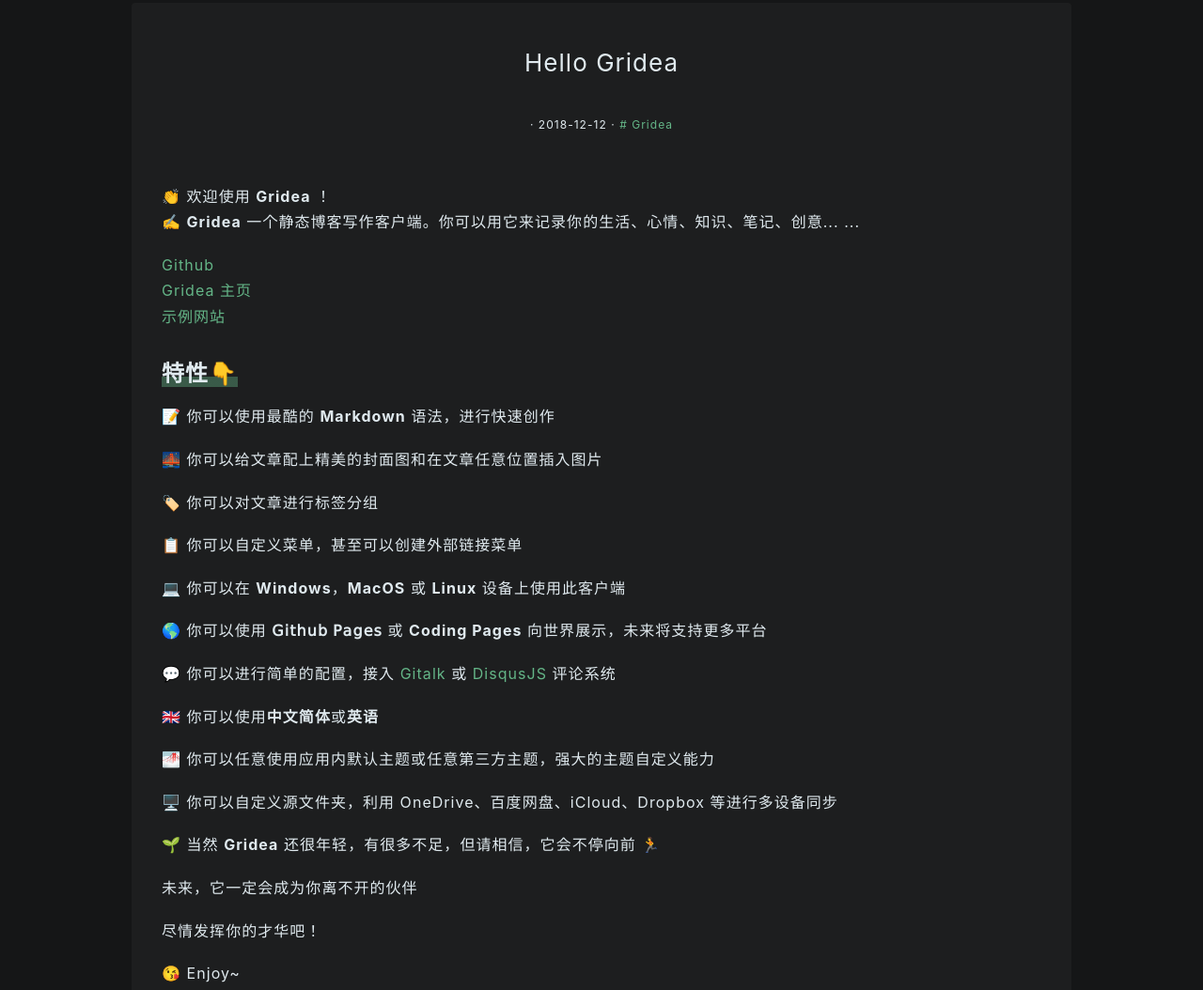
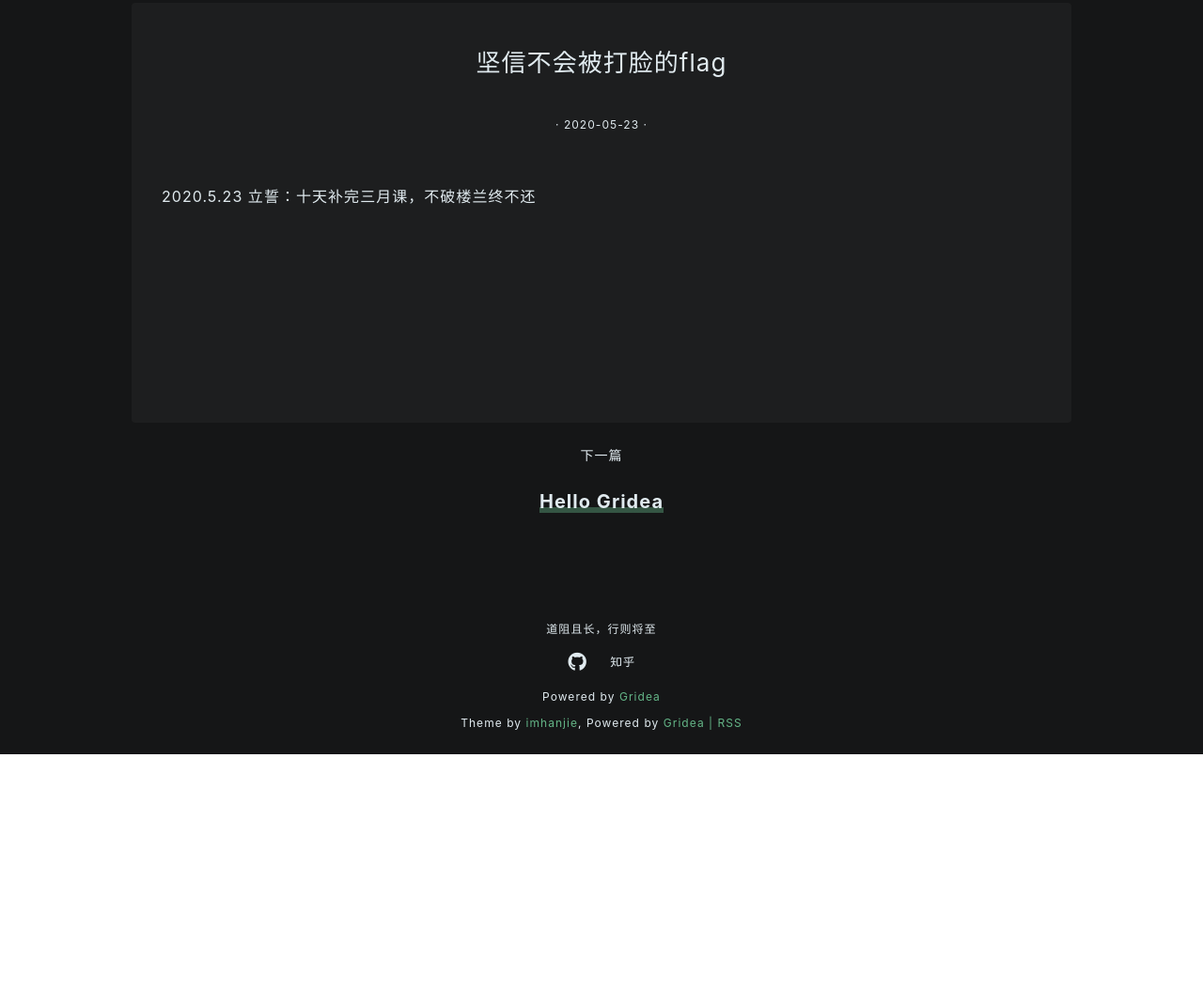
Before and after one commit to WuHe0518/WuHe0518.github.io, a plain HTML site: page post/jian-xin-bu-hui-bei-da-lian-de-flag/index.html in a window 1280 px wide. Shown: the part 128-1182 px from the top of the page at 94% size. After the commit the page ends 931 px from the top, so only its background shows below. Drawn offline with nearby package versions, Linux system fonts and the light colour scheme; a script that the page names is missing.

Commit message:
update from gridea: 2020-05-23 22:10:45

```diff
--- a/post/hello-gridea/index.html
+++ b/post/jian-xin-bu-hui-bei-da-lian-de-flag/index.html
@@ -3,8 +3,8 @@
     <meta charset="utf-8"/>
 <meta name="description" content=""/>
 <meta name="viewport" content="width=device-width, initial-scale=1"/>
-<title>Hello Gridea | 黄油猫</title>
-<link rel="shortcut icon" href="https://WuHe0518.github.io/favicon.ico?v=1590242634179">
+<title>坚信不会被打脸的flag | 黄油猫</title>
+<link rel="shortcut icon" href="https://WuHe0518.github.io/favicon.ico?v=1590243033189">
 <link href="https://cdn.bootcss.com/font-awesome/5.11.2/css/all.css" rel="stylesheet">
 <link rel="stylesheet" href="https://WuHe0518.github.io/styles/main.css">
 <link rel="stylesheet" href="https://stackpath.bootstrapcdn.com/bootstrap/4.4.1/css/bootstrap.min.css"
@@ -87,45 +87,28 @@
         <div class="post-detail gt-bg-theme-color-second">
             <article class="gt-post-content">
                 <h2 class="post-title">
-                    Hello Gridea
+                    坚信不会被打脸的flag
                 </h2>
                 <div class="post-info">
                     <time class="post-time gt-c-content-color-first">
-                        · 2018-12-12 ·
+                        · 2020-05-23 ·
                     </time>
-
-                        <a href="https://WuHe0518.github.io/tag/N7GEaMBC1/" class="post-tags">
-                            # Gridea
-                        </a>
 
                 </div>
                 <div class="post-content">
-                    <p>👏  欢迎使用 <strong>Gridea</strong> ！<br>
-✍️  <strong>Gridea</strong> 一个静态博客写作客户端。你可以用它来记录你的生活、心情、知识、笔记、创意... ...</p>
-<!-- more -->
-<p><a href="https://github.com/getgridea/gridea">Github</a><br>
-<a href="https://gridea.dev/">Gridea 主页</a><br>
-<a href="http://fehey.com/">示例网站</a></p>
-<h2 id="特性">特性👇</h2>
-<p>📝  你可以使用最酷的 <strong>Markdown</strong> 语法，进行快速创作</p>
-<p>🌉  你可以给文章配上精美的封面图和在文章任意位置插入图片</p>
-<p>🏷️  你可以对文章进行标签分组</p>
-<p>📋  你可以自定义菜单，甚至可以创建外部链接菜单</p>
-<p>💻  你可以在 <strong>Windows</strong>，<strong>MacOS</strong> 或 <strong>Linux</strong> 设备上使用此客户端</p>
-<p>🌎  你可以使用 <strong>𝖦𝗂𝗍𝗁𝗎𝖻 𝖯𝖺𝗀𝖾𝗌</strong> 或 <strong>Coding Pages</strong> 向世界展示，未来将支持更多平台</p>
-<p>💬  你可以进行简单的配置，接入 <a href="https://github.com/gitalk/gitalk">Gitalk</a> 或 <a href="https://github.com/SukkaW/DisqusJS">DisqusJS</a> 评论系统</p>
-<p>🇬🇧  你可以使用<strong>中文简体</strong>或<strong>英语</strong></p>
-<p>🌁  你可以任意使用应用内默认主题或任意第三方主题，强大的主题自定义能力</p>
-<p>🖥  你可以自定义源文件夹，利用 OneDrive、百度网盘、iCloud、Dropbox 等进行多设备同步</p>
-<p>🌱 当然 <strong>Gridea</strong> 还很年轻，有很多不足，但请相信，它会不停向前 🏃</p>
-<p>未来，它一定会成为你离不开的伙伴</p>
-<p>尽情发挥你的才华吧！</p>
-<p>😘 Enjoy~</p>
+                    <p>2020.5.23 立誓：十天补完三月课，不破楼兰终不还</p>
 
                 </div>
             </article>
         </div>
 
+
+            <div class="next-post">
+                <div class="next gt-c-content-color-first">下一篇</div>
+                <a href="https://WuHe0518.github.io/post/hello-gridea/" class="post-title gt-a-link">
+                    Hello Gridea
+                </a>
+            </div>
 
 
 
```
Also changed, not shown: archives/index.html (+19 -1 lines), atom.xml (+10 -1 lines), index.html (+22 -1 lines), post/about/index.html (+1 -1 lines), tag/N7GEaMBC1/index.html (+1 -1 lines), tags/index.html (+1 -1 lines).
